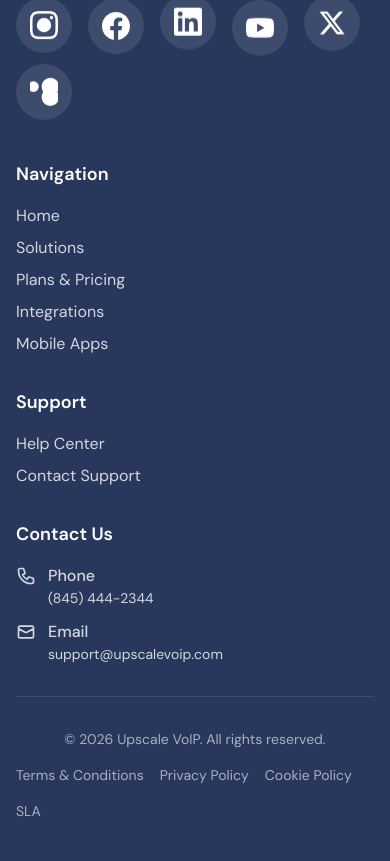
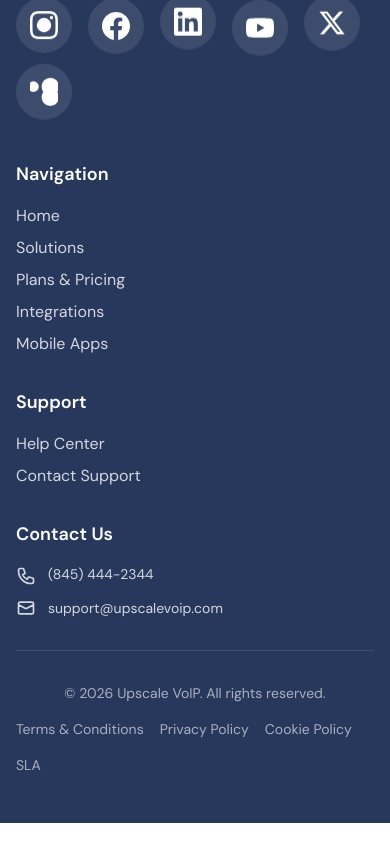
Before and after one commit to jriverasanz/upscale-voip-website, a React (Vite) app: page /plans in a window 390 px wide. Shown: the part 4504-5365 px from the top of the page. After the commit the page ends 5327 px from the top, so only its background shows below. Built offline with nearby package versions, Linux system fonts and the light colour scheme.

Commit message:
Clean up footer: remove Phone/Email labels, make email clickable

```diff
--- a/src/components/Footer.jsx
+++ b/src/components/Footer.jsx
@@ -199,14 +199,11 @@ const Footer = () => {
                     d="M3 5a2 2 0 012-2h3.28a1 1 0 01.948.684l1.498 4.493a1 1 0 01-.502 1.21l-2.257 1.13a11.042 11.042 0 005.516 5.516l1.13-2.257a1 1 0 011.21-.502l4.493 1.498a1 1 0 01.684.949V19a2 2 0 01-2 2h-1C9.716 21 3 14.284 3 6V5z"
                   />
                 </svg>
-                <div>
-                  <p className="font-medium">Phone</p>
-                  <p className="text-sm">(845) 444-2344</p>
-                </div>
+                <p className="text-sm">(845) 444-2344</p>
               </div>
-              <div className="flex items-start gap-3">
+              <div className="flex items-center gap-3">
                 <svg
-                  className="w-5 h-5 mt-0.5 flex-shrink-0"
+                  className="w-5 h-5 flex-shrink-0"
                   fill="none"
                   stroke="currentColor"
                   viewBox="0 0 24 24"
@@ -218,10 +215,12 @@ const Footer = () => {
                     d="M3 8l7.89 4.26a2 2 0 002.22 0L21 8M5 19h14a2 2 0 002-2V7a2 2 0 00-2-2H5a2 2 0 00-2 2v10a2 2 0 002 2z"
                   />
                 </svg>
-                <div>
-                  <p className="font-medium">Email</p>
-                  <p className="text-sm">support@upscalevoip.com</p>
-                </div>
+                <a
+                  href="mailto:support@upscalevoip.com"
+                  className="text-sm hover:underline"
+                >
+                  support@upscalevoip.com
+                </a>
               </div>
             </div>
           </div>
```
Also changed, not shown: blog july 1.jpg (added).
